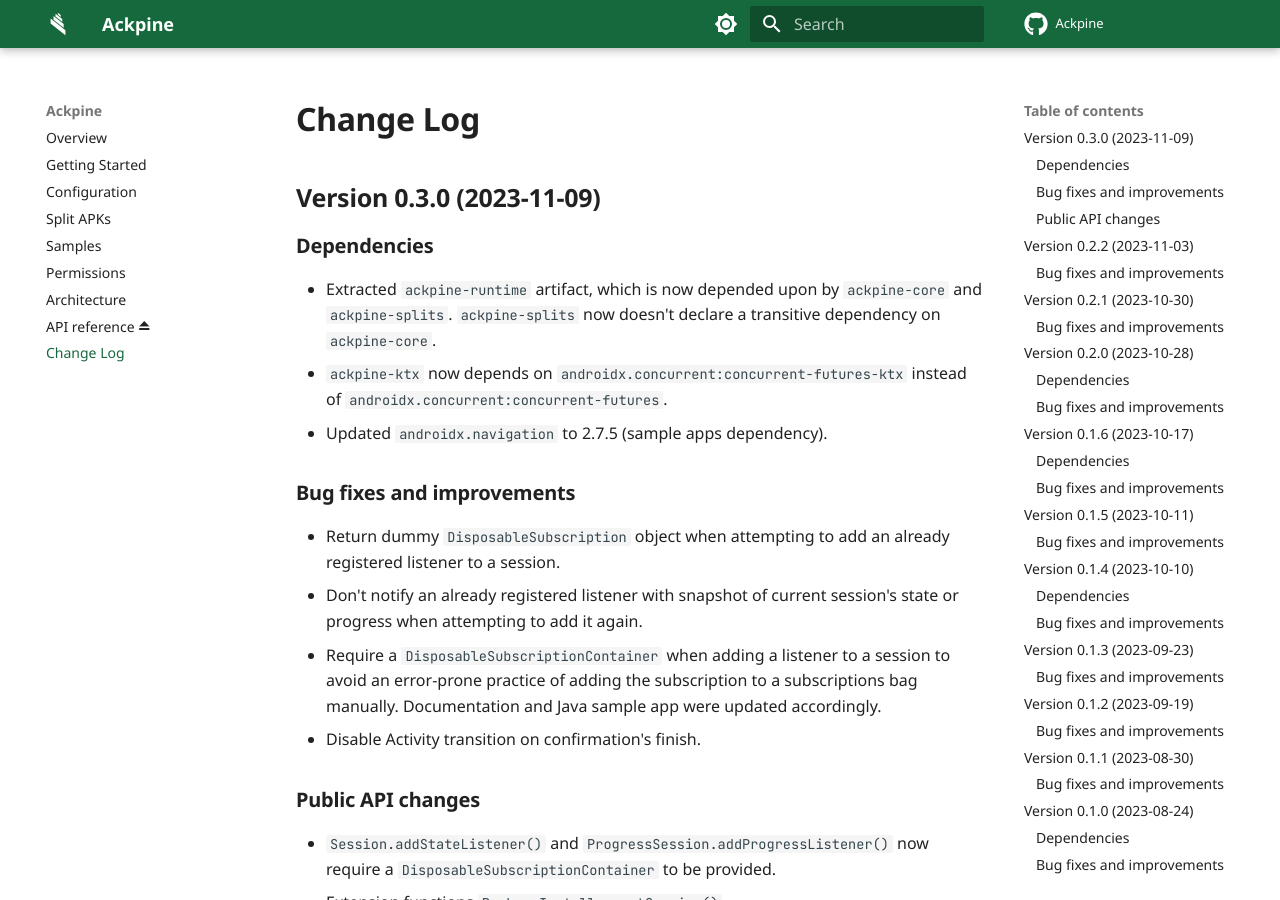
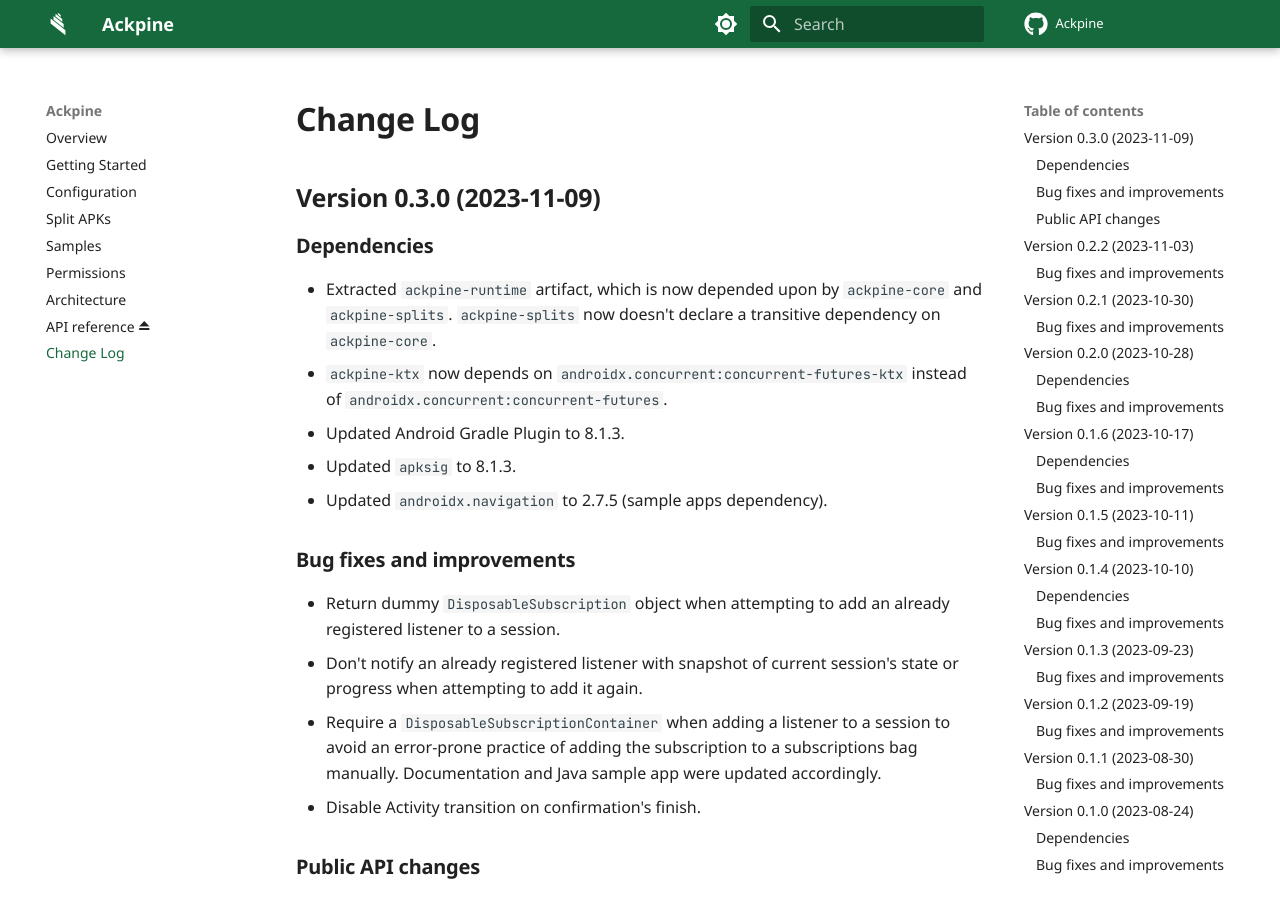
Before and after one commit to solrudev/Ackpine, an MkDocs documentation site: the page built from docs/changelog.md, in a window 1280 px wide and 900 px high. Built offline with MkDocs 1.6.1 and Material for MkDocs 9.7.7, drawn with Linux system fonts in a browser that asks for light colours; comment, search, counter and statistics services are not loaded.

Commit message:
update agp and apksig to 8.1.3

```diff
--- a/docs/changelog.md
+++ b/docs/changelog.md
@@ -8,6 +8,8 @@ Version 0.3.0 (2023-11-09)
 
 - Extracted `ackpine-runtime` artifact, which is now depended upon by `ackpine-core` and `ackpine-splits`. `ackpine-splits` now doesn't declare a transitive dependency on `ackpine-core`.
 - `ackpine-ktx` now depends on `androidx.concurrent:concurrent-futures-ktx` instead of `androidx.concurrent:concurrent-futures`.
+- Updated Android Gradle Plugin to 8.1.3.
+- Updated `apksig` to 8.1.3.
 - Updated `androidx.navigation` to 2.7.5 (sample apps dependency).
 
 ### Bug fixes and improvements
```
Also changed, not shown: 1 other file.
